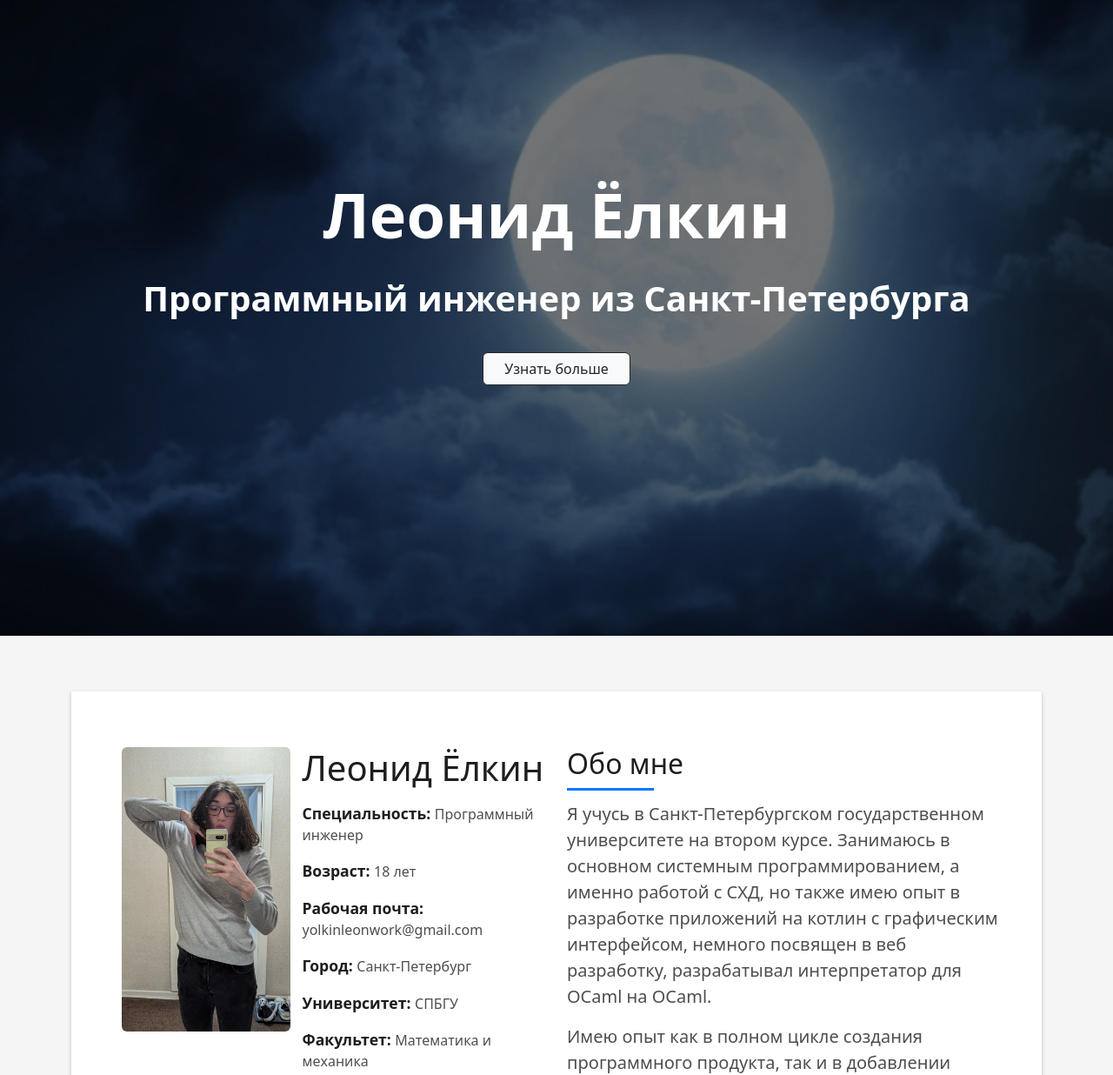
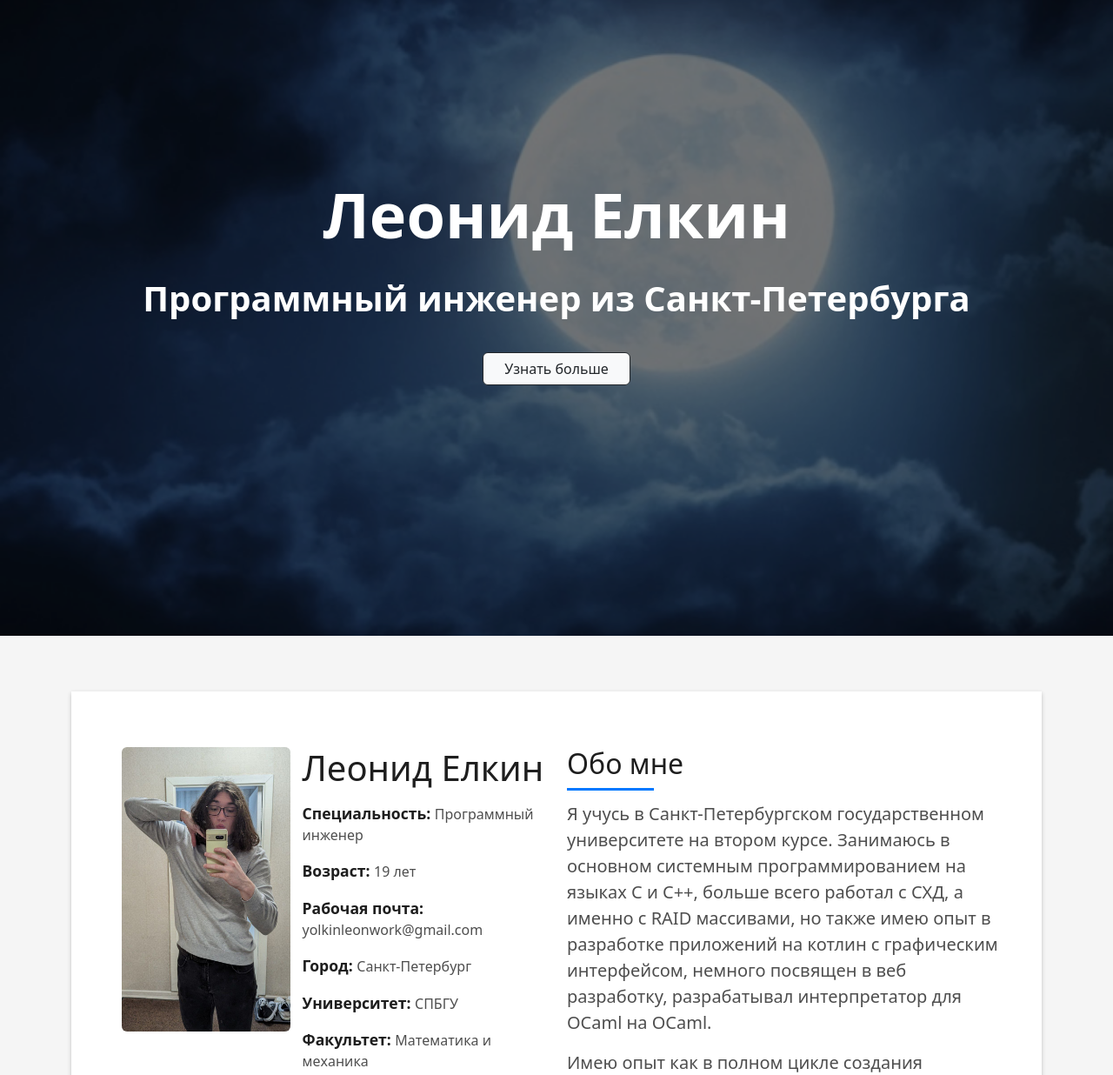
Before and after one commit to LeonidElkin/LeonidElkin.github.io, a plain HTML site: page index.html in a window 1280 px wide. Shown: the part 69-1305 px from the top of the page at 87% size. Drawn offline with Linux system fonts and the light colour scheme.

Commit message:
feat: info is updated

```diff
--- a/index.html
+++ b/index.html
@@ -88,7 +88,7 @@
     <div class="hero-content display-table">
         <div class="table-cell">
             <div class="container">
-                <h1 class="hero-title mb-4">Леонид Ёлкин</h1>
+                <h1 class="hero-title mb-4">Леонид Елкин</h1>
                 <p class="hero-subtitle">Программный инженер из Санкт-Петербурга</p>
                 <p class="pt-3"><a class="btn btn-primary btn-light btn-outline-dark js-scroll px-4" href="#about"
                                    role="button">Узнать больше</a></p>
@@ -116,10 +116,10 @@
                                     </div>
                                     <div class="col-sm-6 col-md-7">
                                         <div class="about-info">
-                                            <h1 class="about-title">Леонид Ёлкин</h1>
+                                            <h1 class="about-title">Леонид Елкин</h1>
                                             <p><span class="title-s">Специальность: </span>
                                                 <span>Программный инженер</span></p>
-                                            <p><span class="title-s">Возраст: </span> <span>18 лет</span></p>
+                                            <p><span class="title-s">Возраст: </span> <span>19 лет</span></p>
                                             <p><span class="title-s">Рабочая почта: </span> <span>yolkinleonwork@gmail.com</span>
                                             </p>
                                             <p><span class="title-s">Город: </span> <span>Санкт-Петербург</span></p>
@@ -141,7 +141,8 @@
                                     </div>
                                     <p class="lead">
                                         Я учусь в Санкт-Петербургском государственном университете на втором курсе.
-                                        Занимаюсь в основном системным программированием, а именно работой с СХД, но также имею опыт в
+                                        Занимаюсь в основном системным программированием на языках C и C++,
+                                        больше всего работал с СХД, а именно с RAID массивами, но также имею опыт в
                                         разработке приложений на котлин
                                         с графическим интерфейсом, немного посвящен в веб разработку, разрабатывал
                                         интерпретатор для OCaml на OCaml.
```
